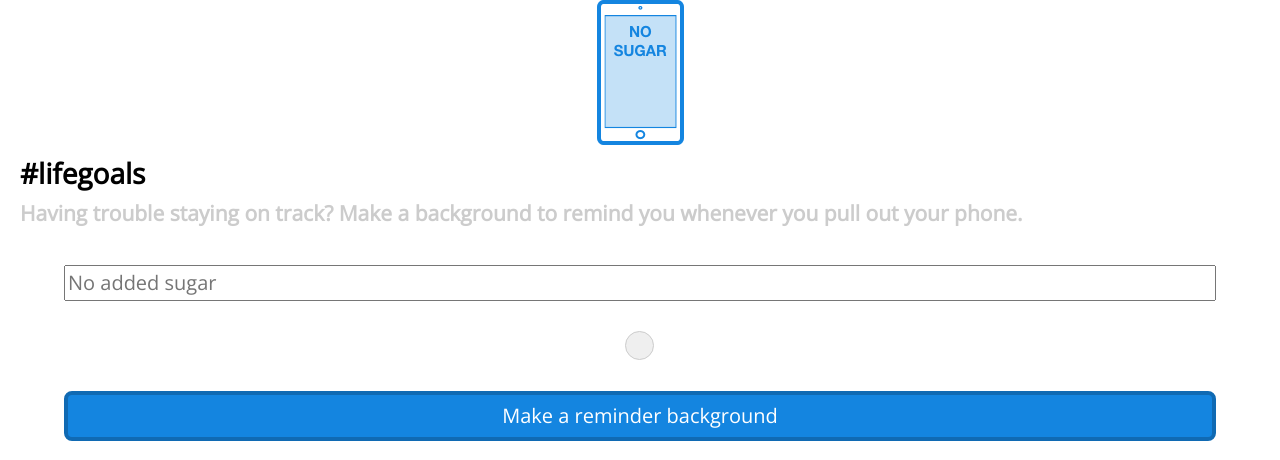
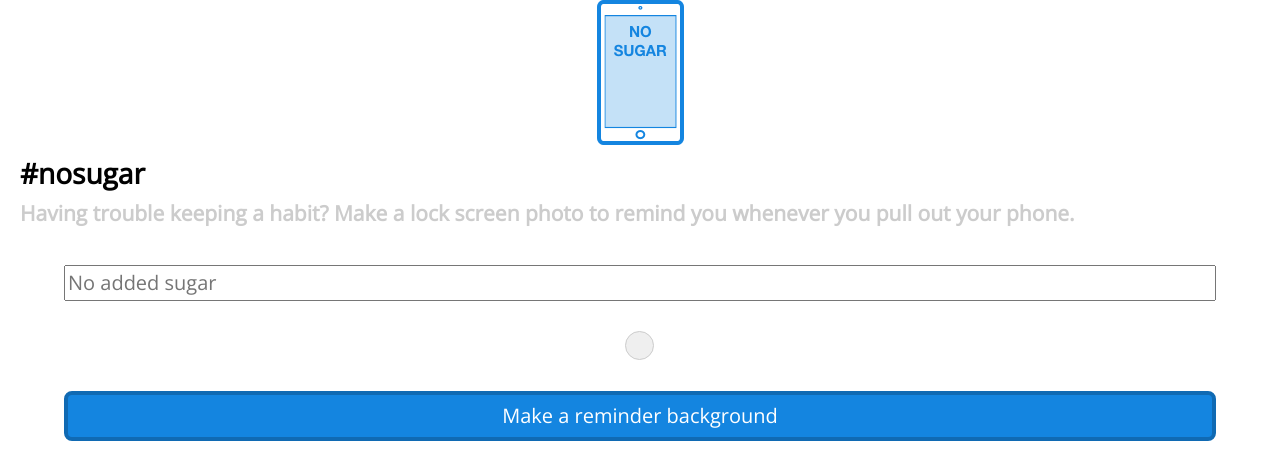
Before and after one commit to mykeln/lifegoals, a PHP site: page / in a window 1280 px wide. Shown: the top 460 px of the page. Run offline with PHP 8.4, Linux system fonts and the light colour scheme; data that the repository does not hold is empty; some libraries are stand-ins or nearby versions.

Commit message:
- renamed lifegoals to nosugar

```diff
--- a/index.php
+++ b/index.php
@@ -13,16 +13,16 @@
 <script src="assets/javascript/lib/tinycolorpicker.min.js"></script>
 
 <!-- Standard -->
-<title>Lock your #lifegoals</title>
-<meta name="description" content="Make a background for your lock screen to maintain good habits.">
-<meta name="keywords" content="lifegoals, life, goals, resolution">
+<title>Lock in your #nosugar</title>
+<meta name="description" content="Make a lock screen reminder for all your devices.">
+<meta name="keywords" content="no sugar, lifegoals, life, goals, resolution">
 <meta name="author" content="Waker, LLC">
-<link rel="canonical" href="http://wakerlabs.com/lifegoals">
+<link rel="canonical" href="http://nosugar.co">
 
 <!-- Schema.org -->
-<meta itemprop="name" content="#lifegoals">
-<meta name="description" content="Make a background for your lock screen to maintain good habits.">
-<meta itemprop="url" content="http://wakerlabs.com/lifegoals">
+<meta itemprop="name" content="#nosugar">
+<meta name="description" content="Make a lock screen reminder for all your devices.">
+<meta itemprop="url" content="http://nosugar.co">
 <meta itemprop="keywords" content="send, sign, store, clickthrough, clickwrap, agreement, subscription, saas">
 <meta itemprop="image" content="assets/images/228x228.png">
 <meta itemprop="sourceOrganization" content="Waker, LLC">
@@ -33,10 +33,10 @@
 <meta name="twitter:site" content="@wakerlabs">
 
 <!-- OpenGraph -->
-<meta property="og:title" content="#lifegoals">
-<meta property="og:site_name" content="#lifegoals">
-<meta property="og:url" content="http://wakerlabs.com/lifegoals">
-<meta property="description" content="Make a background for your lock screen to maintain good habits.">
+<meta property="og:title" content="#nosugar">
+<meta property="og:site_name" content="#nosugar">
+<meta property="og:url" content="http://nosugar.co">
+<meta property="description" content="Make a lock screen reminder for all your devices.">
 <meta property="og:type" content="website">
 <meta property="og:locale" content="en_US">
 <meta property="og:image" content="assets/images/228x228.png">
@@ -61,7 +61,7 @@
 <meta name="apple-mobile-web-app-capable" content="yes">
 <meta name="apple-mobile-web-app-status-bar-style" content="black">
 <link rel="apple-touch-startup-image" href="assets/images/320x480-startup-image.png">
-<meta name="apple-mobile-web-app-title" content="#lifegoals">
+<meta name="apple-mobile-web-app-title" content="#nosugar">
 <link rel="apple-touch-icon" sizes="57x57" href="assets/images/57x57.png">
 <link rel="apple-touch-icon" sizes="114x114" href="assets/images/114x114.png">
 <link rel="apple-touch-icon" sizes="60x60" href="assets/images/60x60.png">
@@ -72,11 +72,11 @@
 <link rel="apple-touch-icon" sizes="152x152" href="assets/images/152x152.png">
 
 <!-- Microsoft -->
-<meta name="application-name" content="#lifegoals">
-<meta name="msapplication-tooltip" content="#lifegoals">
+<meta name="application-name" content="#nosugar">
+<meta name="msapplication-tooltip" content="#nosugar">
 <meta name="msapplication-window" content="width=1024;height=768">
 <meta name="msapplication-navbutton-color" content="#CC0400">
-<meta name="msapplication-starturl" content="http://wakerlabs.com/lifegoals">
+<meta name="msapplication-starturl" content="http://nosugar.co">
 <meta name="msapplication-TileColor" content="#FFFFFF">
 <meta name="msapplication-TileImage" content="assets/images/144x144.png">
 <meta name="msapplication-config" content="browserconfig.xml">
@@ -125,15 +125,15 @@
 
 	<!-- the link -->
 	<p>Press and hold the circle to save to your photos, then assign it as your lock screen.</p>
-	<a href="http://twitter.com/home?status=<?php $goal ?> #lifegoals">Share with friends to hold yourself accountable</a>
+	<a href="http://twitter.com/home?status=<?php $goal ?> #nosugar">Share with friends to hold yourself accountable</a>
 <?php
 } else {
 ?>
 
-<div id="hero">#lifegoals</div>
+<div id="hero">#nosugar</div>
 
-<h1>#lifegoals</h1>
-<h2>Having trouble staying on track? Make a background to remind you whenever you pull out your phone.</h2>
+<h1>#nosugar</h1>
+<h2>Having trouble keeping a habit? Make a lock screen photo to remind you whenever you pull out your phone.</h2>
 
 <div class="dynamic-form">
 	<form action="" method="post">
```
